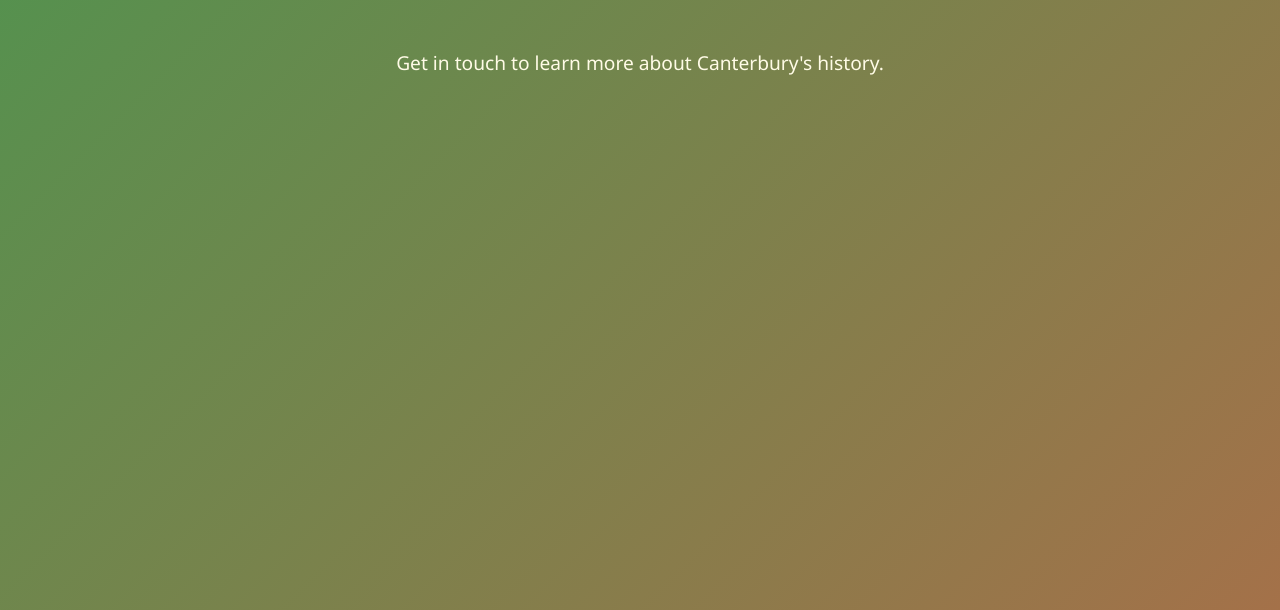
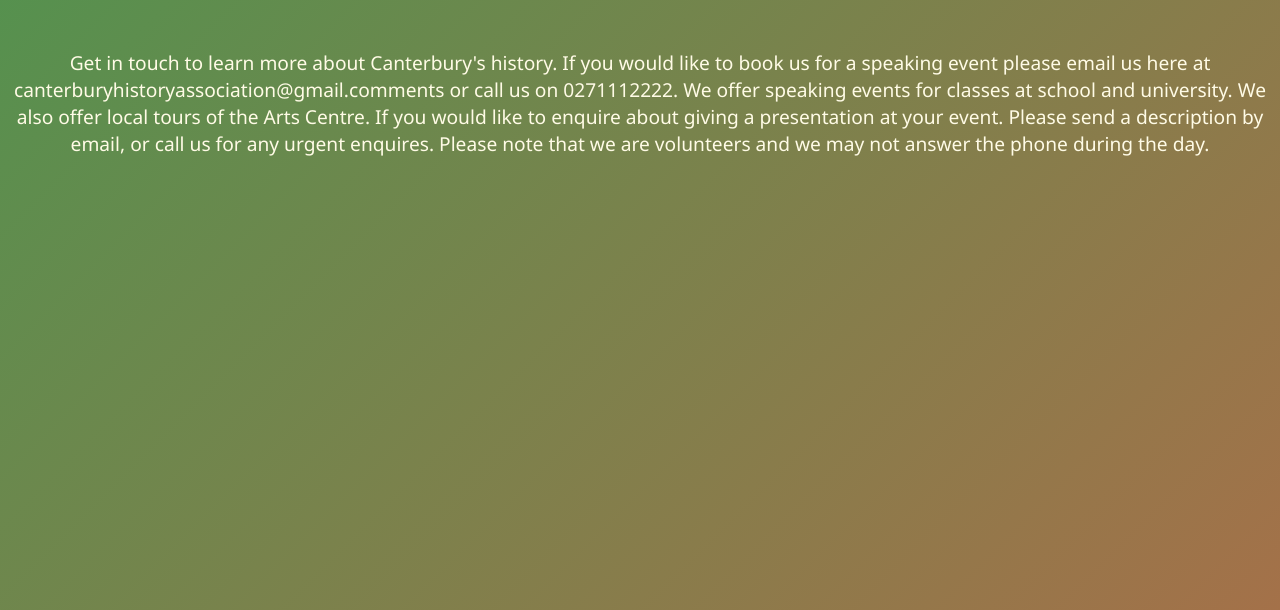
Before and after one commit to JackMack1234/Website-2-CHLA-Latest, a plain HTML site: page Four Page Website/contact.html in a window 1280 px wide. Shown: the part 190-800 px from the top of the page. Drawn offline with Linux system fonts and the light colour scheme.

Commit message:
updated text

```diff
--- a/Four Page Website/contact.html
+++ b/Four Page Website/contact.html
@@ -14,6 +14,7 @@
         <a href="contact.html">Contact</a>
     </nav>
     <h1>Contact Us</h1>
-    <p>Get in touch to learn more about Canterbury's history.</p>
+    <p>Get in touch to learn more about Canterbury's history.
+        If you would like to book us for a speaking event please email us here at canterburyhistoryassociation@gmail.comments or call us on 0271112222. We offer speaking events for classes at school and university. We also offer local tours of the Arts Centre. If you would like to enquire about giving a presentation at your event. Please send a description by email, or call us for any urgent enquires. Please note that we are volunteers and we may not answer the phone during the day.</p>
 </body>
 </html>
```
